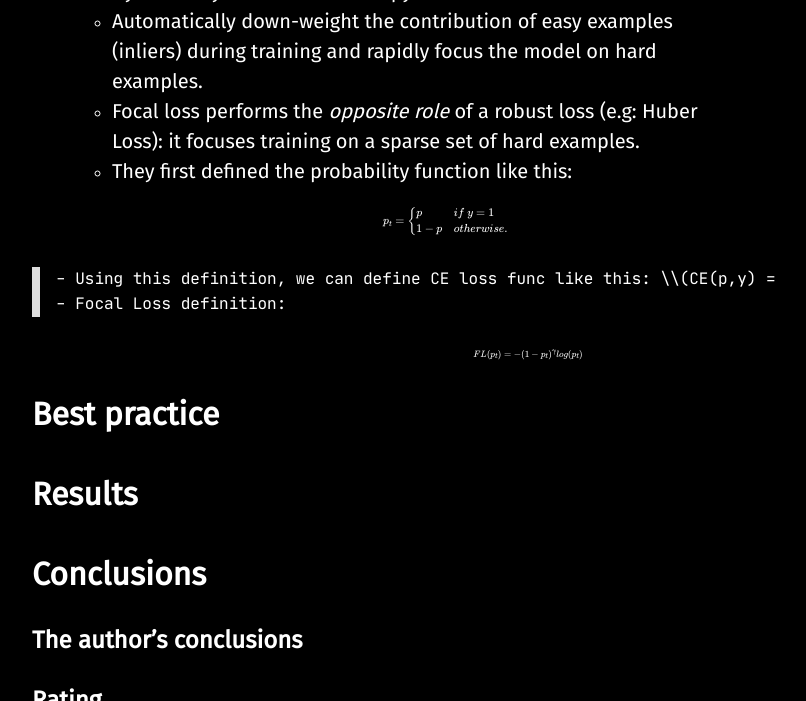
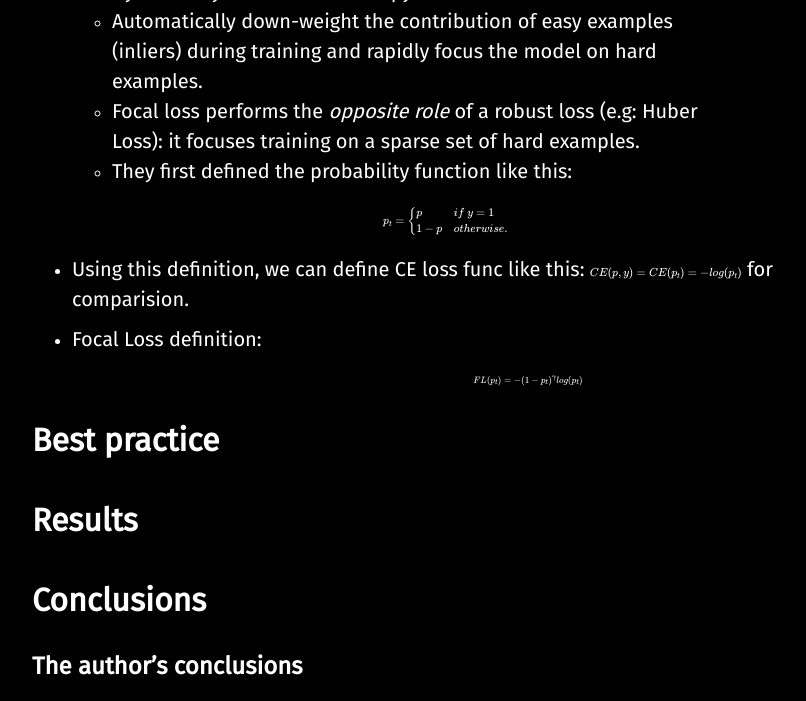
Before and after one commit to bomcon123456/bomcon123456.github.io, a Jekyll site: the page built from _posts/2020-10-12-focalloss.md, in a window 1280 px wide and 900 px high, scrolled down 2204 px, cut to the strip 0-701 px from the top of the window. Shown: the whole strip, without its empty margins (112-918 px from the left). Built offline with Jekyll 4.4.1, drawn with Linux system fonts in a browser that asks for light colours; nearby versions of some CDN libraries; formulas are drawn with MathJax 3; part of the change alters nothing that is shown.

```diff
--- a/_includes/head.html
+++ b/_includes/head.html
@@ -27,20 +27,47 @@
   <link rel="icon" type="image/png" sizes="16x16" href="/favicon-16x16.png" />
   <link rel="manifest" href="/site.webmanifest" />
   <script async defer src="/assets/github-buttons.js"></script>
-  <script type="text/x-mathjax-config">
-    MathJax.Hub.Config({
-      tex2jax: {
-        inlineMath: [['$','$'], ['\\(','\\)']],
-        processEscapes: true
-      }
-    });
+  <script type="text/javascript">
+    window.MathJax = {
+      tex: {
+        packages: ["base", "ams"],
+      },
+      loader: {
+        load: ["ui/menu", "[tex]/ams"],
+      },
+      startup: {
+        ready() {
+          MathJax.startup.defaultReady();
+          const Macro = MathJax._.input.tex.Symbol.Macro;
+          const MapHandler = MathJax._.input.tex.MapHandler.MapHandler;
+          const Array = MathJax._.input.tex.ams.AmsMethods.default.Array;
+          const env = new Macro("psmallmatrix", Array, [
+            null,
+            "(",
+            ")",
+            "c",
+            ".333em",
+            ".2em",
+            "S",
+            1,
+          ]);
+          MapHandler.getMap("AMSmath-environment").add("psmallmatrix", env);
+        },
+      },
+    };
   </script>
+  <script
+    type="text/javascript"
+    id="MathJax-script"
+    async
+    src="https://cdn.jsdelivr.net/npm/mathjax@3/es5/tex-chtml.js"
+  ></script>
   <!-- Mathjax Support -->
-  <script
+  <!-- <script
     type="text/javascript"
     async
     src="https://cdn.mathjax.org/mathjax/latest/MathJax.js?config=TeX-MML-AM_CHTML"
-  ></script>
+  ></script> -->
 
   <script src="{{ site.fa }}"></script>
 </head>
--- a/_posts/2020-10-12-focalloss.md
+++ b/_posts/2020-10-12-focalloss.md
@@ -51,8 +51,8 @@ categories: paper-recap
     $$
 </p>
 
-    - Using this definition, we can define CE loss func like this: \\(CE(p,y) = CE(p_t) = -log(p_t)\\) for comparision.
-    - Focal Loss definition:
+  - Using this definition, we can define CE loss func like this: \\(CE(p,y) = CE(p_t) = -log(p_t)\\) for comparision.
+  - Focal Loss definition:
 
 $$
     FL(p_t) = -(1-p_t)^{\gamma}log(p_t)
```
